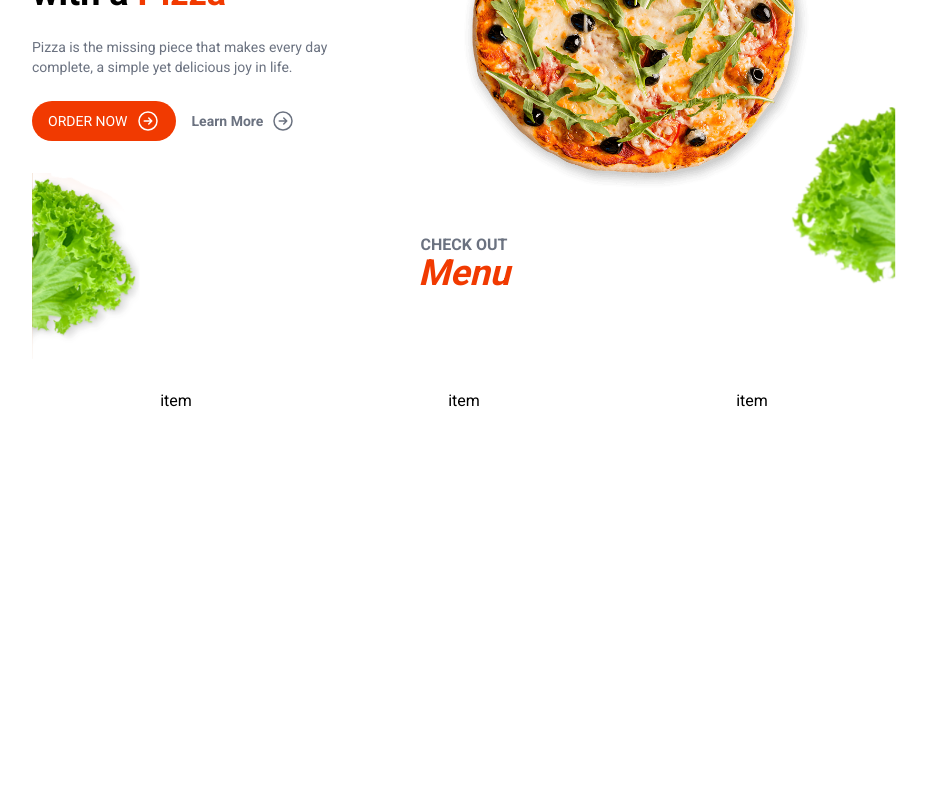
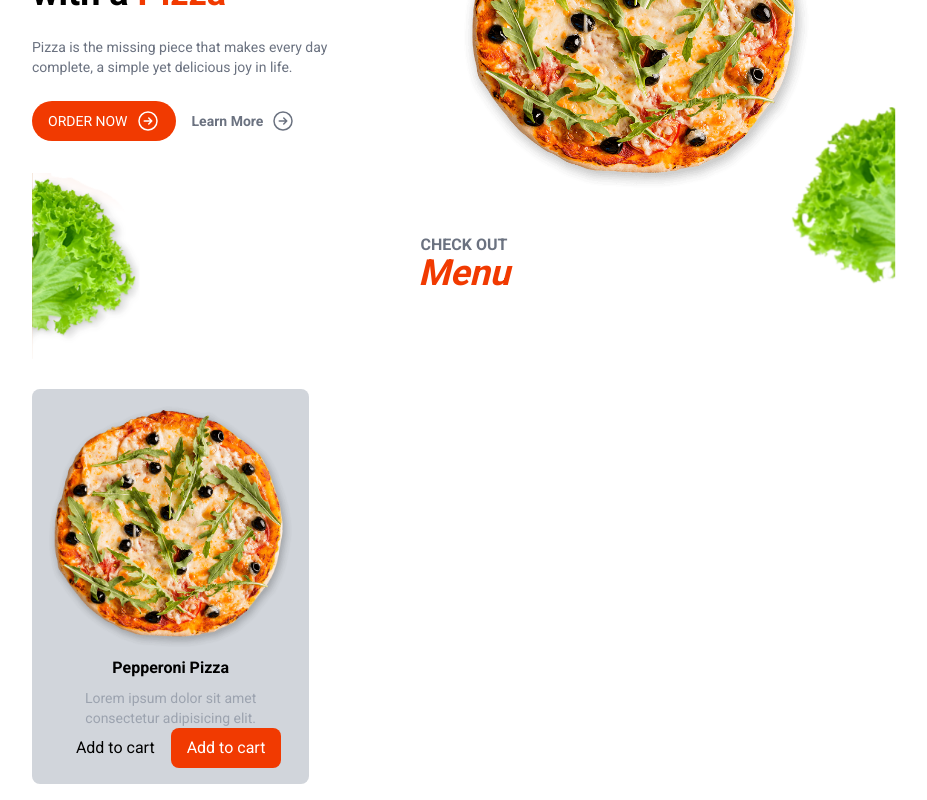
Before and after one commit to d-zucho/food-ordering-app, a Next.js app: page / in a window 1280 px wide. Shown: the part 211-1011 px from the top of the page, without its empty margins (176-1103 px from the left). Before the commit the page ends 800 px from the top, so only its background shows below. Built offline with nearby package versions, Linux system fonts and the light colour scheme.

Commit message:
add Button component

```diff
--- /dev/null
+++ b/src/components/Button.jsx
@@ -0,0 +1,11 @@
+const Button = ({ label, bg, color, rounded }) => {
+  return (
+    <>
+      <button className={`px-4 py-2 text-${color} bg-${bg} rounded-${rounded}`}>
+        {label}
+      </button>
+    </>
+  )
+}
+
+export default Button
--- a/src/components/layout/HomeMenu.jsx
+++ b/src/components/layout/HomeMenu.jsx
@@ -1,4 +1,5 @@
 import Image from 'next/image'
+import Button from '../Button'
 
 const HomeMenu = () => {
   return (
@@ -20,10 +21,16 @@ const HomeMenu = () => {
       </div>
 
       {/* Menu Items */}
-      <div className='grid grid-cols-3 text-center mt-24'>
-        <p>item</p>
-        <p>item</p>
-        <p>item</p>
+      <div className='grid grid-cols-3 gap-4 text-center mt-24'>
+        <div className='bg-gray-300 p-4 rounded-lg text-center'>
+          <img src='/pizza.png' alt='pizza' />
+          <h4 className='font-semibold my-2'>Pepperoni Pizza</h4>
+          <p className='text-gray-400 text-sm'>
+            Lorem ipsum dolor sit amet consectetur adipisicing elit.
+          </p>
+          <button className='px-4 py-2'>Add to cart</button>
+          <Button label='Add to cart' bg='primary' color='white' rounded='lg' />
+        </div>
       </div>
     </section>
   )
```
